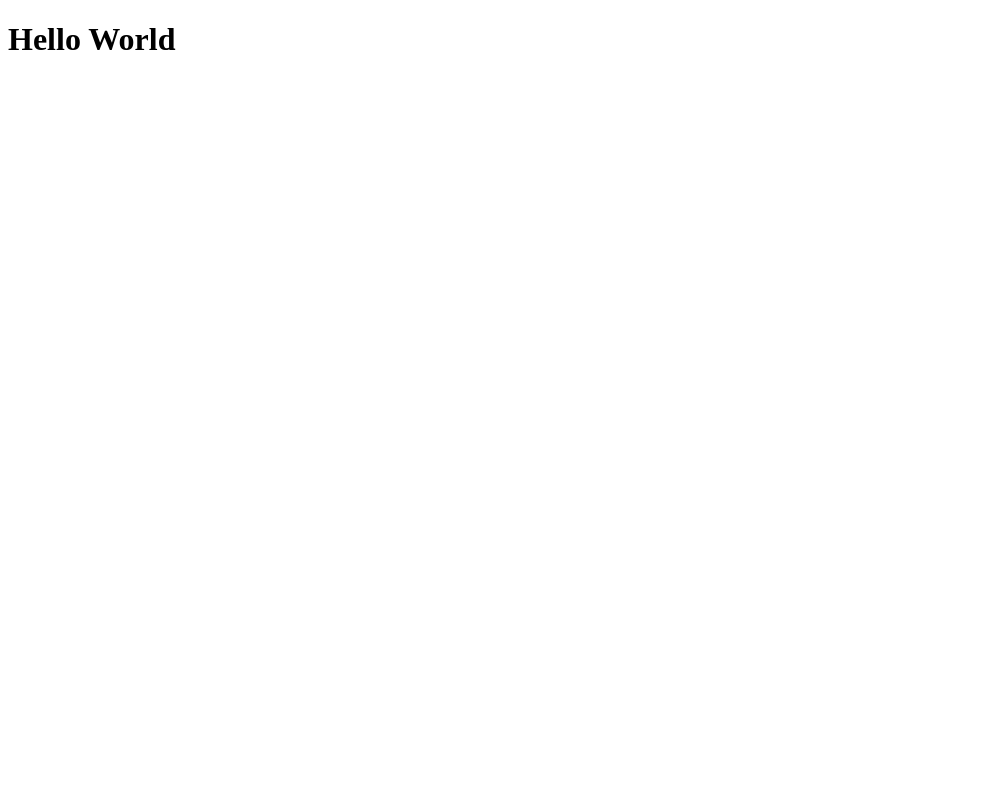
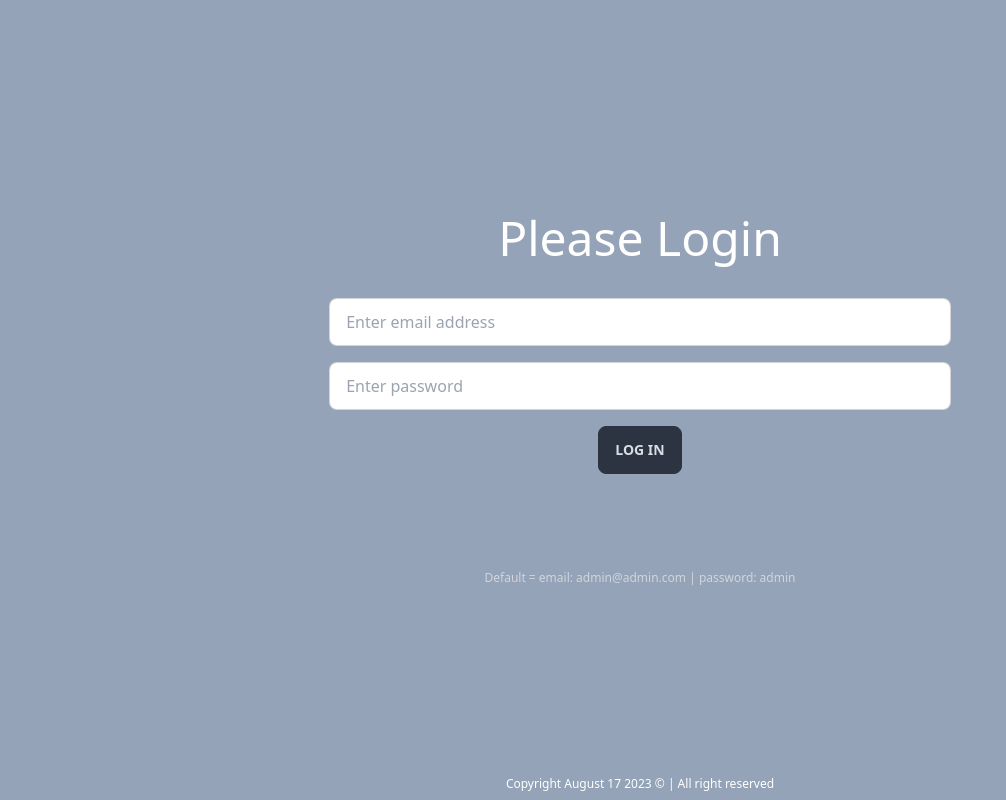
Before and after one commit to sohel5G/Simple-Bank-Website, a plain HTML site: page dashboard.html in a window 1280 px wide. Shown: the whole page, without its empty margins (0-1006 px from the left). Drawn offline with nearby package versions, Linux system fonts and the light colour scheme.

Commit message:
Login page final done validation

```diff
--- a/dashboard.html
+++ b/dashboard.html
@@ -1,11 +1,32 @@
 <!DOCTYPE html>
-<html lang="en">
+<html lang="en" data-theme="light">
 <head>
     <meta charset="UTF-8">
     <meta name="viewport" content="width=device-width, initial-scale=1.0">
     <title>Simple Bank Dashboard - Milestone 5 Module 26</title>
+
+    <!-- daisyUI  -->
+    <link href="https://cdn.jsdelivr.net/npm/daisyui@3.5.1/dist/full.css" rel="stylesheet" type="text/css" />
+
+    <!-- Css Framework  -->
+    <script src="https://cdn.tailwindcss.com"></script>
 </head>
-<body>
-    <h1>Hello World</h1>
-</body>
+<bod class="bg-slate-400 text-center h-screen flex flex-col items-center justify-center">
+    <header>
+        <h1 class="text-5xl text-white">Please Login</h1>
+    </header>
+    <main>
+        <input class="input input-bordered w-full mt-9" type="email" name="email" id="mail-input"
+            placeholder="Enter email address">
+        <input class="input input-bordered w-full mt-4" type="password" name="password" id="pass-input"
+            placeholder="Enter password">
+        <button class="btn btn-neutral mt-4" id="login-submit-btn">Log In</button>
+        <p class="text-xs mt-24 text-gray-300">Default = email: admin@admin.com | password: admin </p>
+    </main>
+    <footer class="absolute bottom-2">
+        <p class="text-xs text-center text-white">Copyright August 17 2023 &copy; | All right reserved</p>
+    </footer>
+
+    <script src="./js/dashboard.js"></script>
+</bod>
 </html>
--- /dev/null
+++ b/js/dashboard.js
@@ -0,0 +1 @@
+console.log('Hellow');
--- a/js/login.js
+++ b/js/login.js
@@ -5,6 +5,8 @@ document.getElementById('login-submit-btn').addEventListener('click', function()
 
     if( mailInputValue === 'admin@admin.com' && passInputValue === 'admin'){
         window.location.href = 'dashboard.html';
+    }else{
+        alert('Please enter a valid login');
     }
 
 });
```
Also changed, not shown: index.html (+2 -1 lines).
